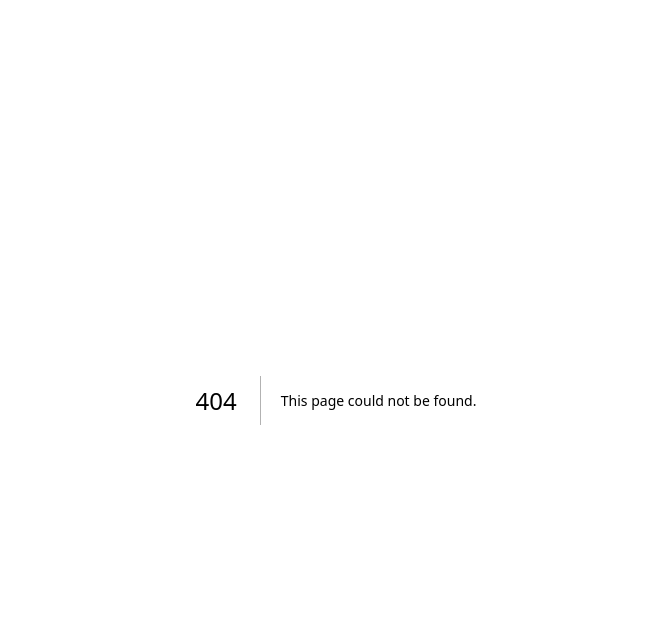
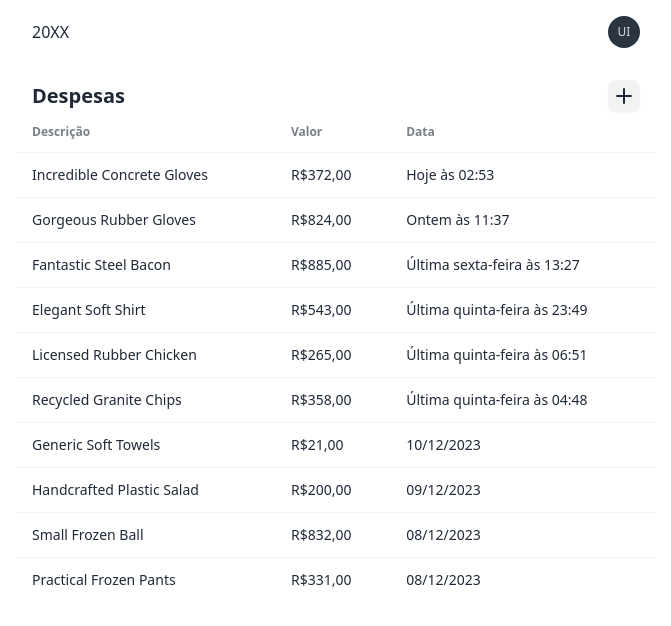
Before and after one commit to morrisseybr/20XX, a Next.js app: page /expenses in a window 1280 px wide. Before the commit this address had no page. Shown: the top 626 px of the page, without its empty margins (304-975 px from the left). Built offline with nearby package versions, Linux system fonts and the light colour scheme.

Commit message:
Página de listagem de receitas e despesas

```diff
--- /dev/null
+++ b/src/app/expenses/page.tsx
@@ -0,0 +1,20 @@
+import { ExpansesTable } from "@/components/expenses-table";
+import { IncomeTable } from "@/components/income-table";
+import { Plus } from "lucide-react";
+import Link from "next/link";
+
+export default function ExpensesPage() {
+  return (
+    <main className="flex flex-col gap-4">
+      <section>
+        <div className="flex items-center justify-between px-4">
+          <h2 className="card-title">Despesas</h2>
+          <Link href="/income/new" className="btn btn-square btn-sm">
+            <Plus />
+          </Link>
+        </div>
+        <ExpansesTable />
+      </section>
+    </main>
+  );
+}
--- /dev/null
+++ b/src/app/income/page.tsx
@@ -0,0 +1,19 @@
+import { IncomeTable } from "@/components/income-table";
+import { Plus } from "lucide-react";
+import Link from "next/link";
+
+export default function IncomePage() {
+  return (
+    <main className="flex flex-col gap-4">
+      <section>
+        <div className="flex items-center justify-between px-4">
+          <h2 className="card-title">Receitas</h2>
+          <Link href="/income/new" className="btn btn-square btn-sm">
+            <Plus />
+          </Link>
+        </div>
+        <IncomeTable />
+      </section>
+    </main>
+  );
+}
--- a/src/app/layout.tsx
+++ b/src/app/layout.tsx
@@ -1,5 +1,6 @@
 import type { Metadata } from "next";
 import "./globals.css";
+import Link from "next/link";
 
 export const metadata: Metadata = {
   title: "Webapp Template",
@@ -13,7 +14,19 @@ export default function RootLayout({
 }) {
   return (
     <html lang="pt-br">
-      <body className="m-auto h-screen max-w-screen-sm">{children}</body>
+      <body className="m-auto h-screen max-w-screen-sm">
+        <header className="mb-4 flex items-center justify-between p-4">
+          <h1>
+            <Link href="/">20XX</Link>
+          </h1>
+          <div className="avatar placeholder">
+            <div className="w-8 rounded-full bg-neutral text-neutral-content">
+              <span className="text-xs">UI</span>
+            </div>
+          </div>
+        </header>
+        {children}
+      </body>
     </html>
   );
 }
--- a/src/app/page.tsx
+++ b/src/app/page.tsx
@@ -3,23 +3,16 @@ import { IncomeTable } from "@/components/income-table";
 import { Plus } from "lucide-react";
 import Link from "next/link";
 
-export default function Home() {
+export default function HomePage() {
   return (
-    <>
-      <header className="mb-4 flex items-center justify-between p-4">
-        <h1>20XX</h1>
-        <div className="avatar placeholder">
-          <div className="w-8 rounded-full bg-neutral text-neutral-content">
-            <span className="text-xs">UI</span>
-          </div>
-        </div>
-      </header>
     <main className="flex flex-col gap-4">
       <section>
         <div className="card bg-base-100 shadow-xl">
           <div className="card-body">
             <div className="flex items-center justify-between">
-                <h2 className="card-title">Receitas</h2>
+              <h2 className="card-title">
+                <Link href="/income">Receitas</Link>
+              </h2>
               <Link href="/income/new" className="btn btn-square btn-sm">
                 <Plus />
               </Link>
@@ -32,8 +25,10 @@ export default function Home() {
         <div className="card bg-base-100 shadow-xl">
           <div className="card-body">
             <div className="flex items-center justify-between">
-                <h2 className="card-title">Despesas</h2>
-                <Link href="/income/new" className="btn btn-square btn-sm">
+              <h2 className="card-title">
+                <Link href="/expenses">Despesas</Link>
+              </h2>
+              <Link href="/expenses/new" className="btn btn-square btn-sm">
                 <Plus />
               </Link>
             </div>
@@ -42,6 +37,5 @@ export default function Home() {
         </div>
       </section>
     </main>
-    </>
   );
 }
--- a/src/components/expenses-table.tsx
+++ b/src/components/expenses-table.tsx
@@ -5,12 +5,14 @@ import {
   createColumnHelper,
   flexRender,
   getCoreRowModel,
+  getSortedRowModel,
   useReactTable,
 } from "@tanstack/react-table";
 import { faker } from "@faker-js/faker";
 import moment from "moment";
 import "moment/locale/pt-br";
 import { useEffect, useState } from "react";
+import currency from "currency.js";
 
 moment.locale("pt-br");
 
@@ -21,11 +23,18 @@ const columns = [
     header: "Descrição",
   }),
   expenseColumnHelper.accessor("amount", {
+    id: "amount",
     header: "Valor",
+    cell: (cell) =>
+      currency(cell.getValue(), {
+        symbol: "R$",
+        separator: ".",
+        decimal: ",",
+      }).format(),
   }),
   expenseColumnHelper.accessor("date", {
+    header: "Data",
     cell: (cell) => moment(cell.getValue()).calendar(),
-    header: "Data",
   }),
 ];
 
@@ -49,7 +58,11 @@ export function ExpansesTable() {
   const table = useReactTable({
     data,
     columns,
+    state: {
+      sorting: [{ id: "date", desc: true }],
+    },
     getCoreRowModel: getCoreRowModel(),
+    getSortedRowModel: getSortedRowModel(),
   });
 
   return (
@@ -59,7 +72,11 @@ export function ExpansesTable() {
           {table.getHeaderGroups().map((headerGroup) => (
             <tr key={headerGroup.id}>
               {headerGroup.headers.map((header) => (
-                <th key={header.id}>
+                <th
+                  key={header.id}
+                  onClick={header.column.getToggleSortingHandler()}
+                  className="cursor-pointer"
+                >
                   {header.isPlaceholder
                     ? null
                     : flexRender(
--- a/src/components/income-table.tsx
+++ b/src/components/income-table.tsx
@@ -4,6 +4,7 @@ import {
   createColumnHelper,
   flexRender,
   getCoreRowModel,
+  getSortedRowModel,
   useReactTable,
 } from "@tanstack/react-table";
 import { faker } from "@faker-js/faker";
@@ -55,7 +56,11 @@ export function IncomeTable() {
   const table = useReactTable({
     data,
     columns,
+    state: {
+      sorting: [{ id: "date", desc: true }],
+    },
     getCoreRowModel: getCoreRowModel(),
+    getSortedRowModel: getSortedRowModel(),
   });
 
   return (
```
Lines whose indentation alone changed are shown as unchanged.
